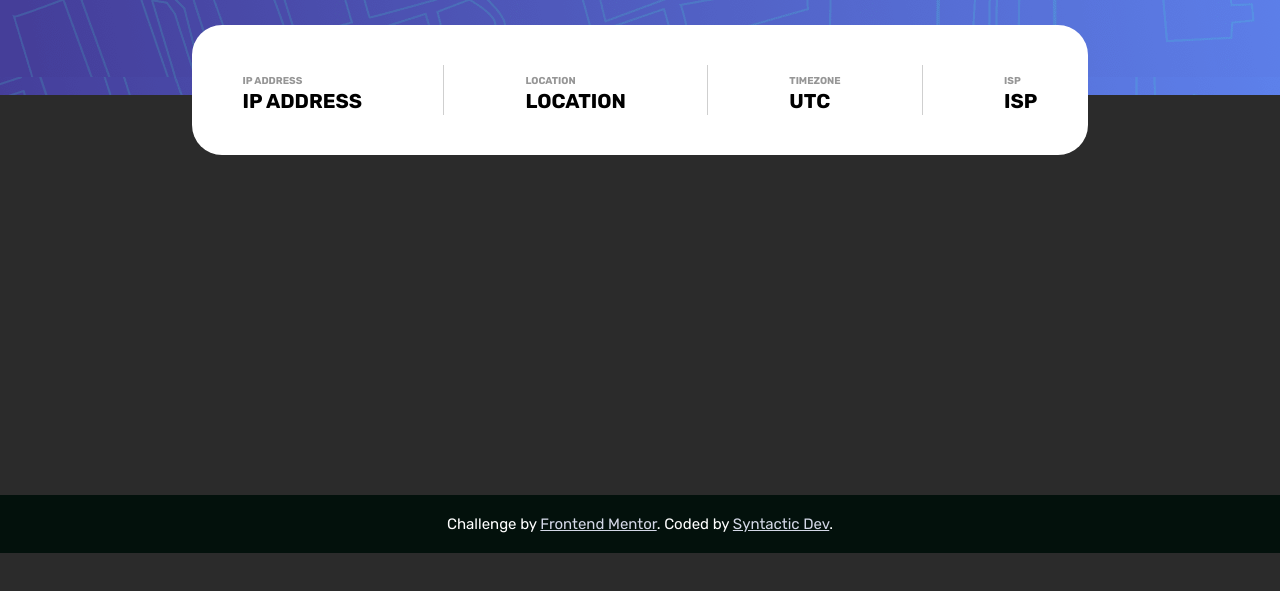
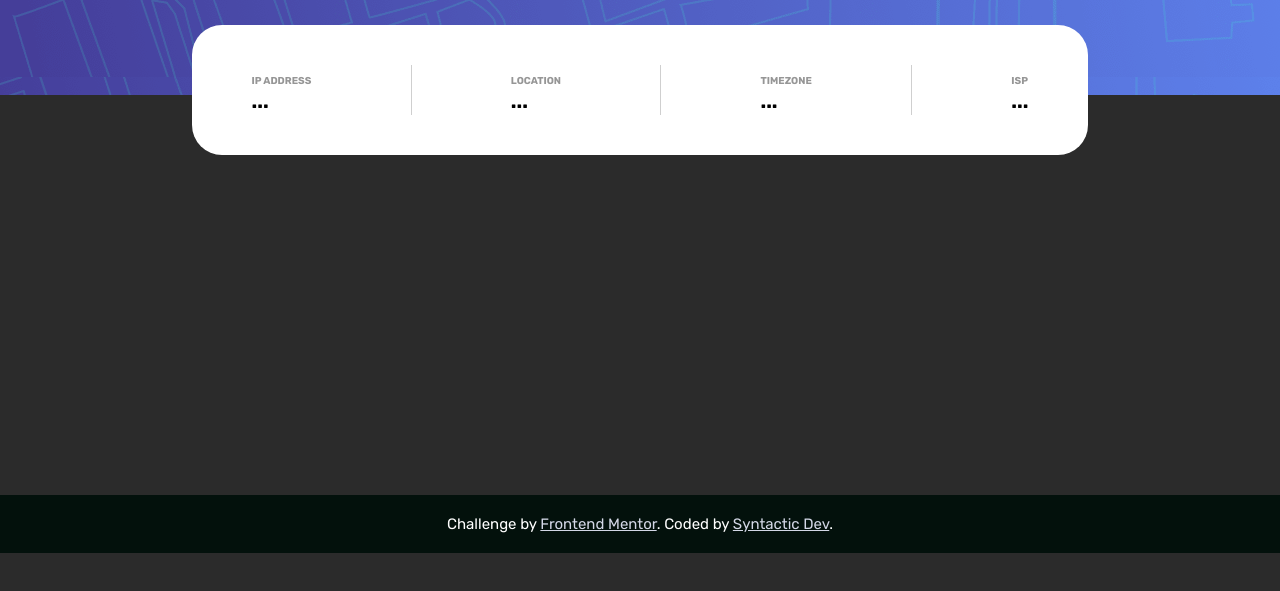
Before and after one commit to Syntacticdev/Frontend-Mentor-Challenge-IP-Address-Tracker-, a plain HTML site: page index.html in a window 1280 px wide. Shown: the part 173-764 px from the top of the page. Drawn offline with nearby package versions, Linux system fonts and the light colour scheme; no server answers.

Commit message:
first commit

```diff
--- a/index.html
+++ b/index.html
@@ -35,22 +35,22 @@
         <div class="display-details">
           <div>
             <span>IP ADDRESS</span>
-            <h4 class="ip">IP ADDRESS</h4>
+            <h4 class="ip">...</h4>
           </div>
           <div class="divider"></div>
           <div>
             <span>LOCATION</span>
-            <h4 class="location">LOCATION</h4>
+            <h4 class="location">...</h4>
           </div>
           <div class="divider"></div>
           <div>
             <span>TIMEZONE</span>
-            <h4 class="timezone">UTC</h4>
+            <h4 class="timezone">...</h4>
           </div>
           <div class="divider"></div>
           <div>
             <span>ISP</span>
-            <h4 class="isp">ISP</h4>
+            <h4 class="isp">...</h4>
           </div>
       </div>
      </div>
```
